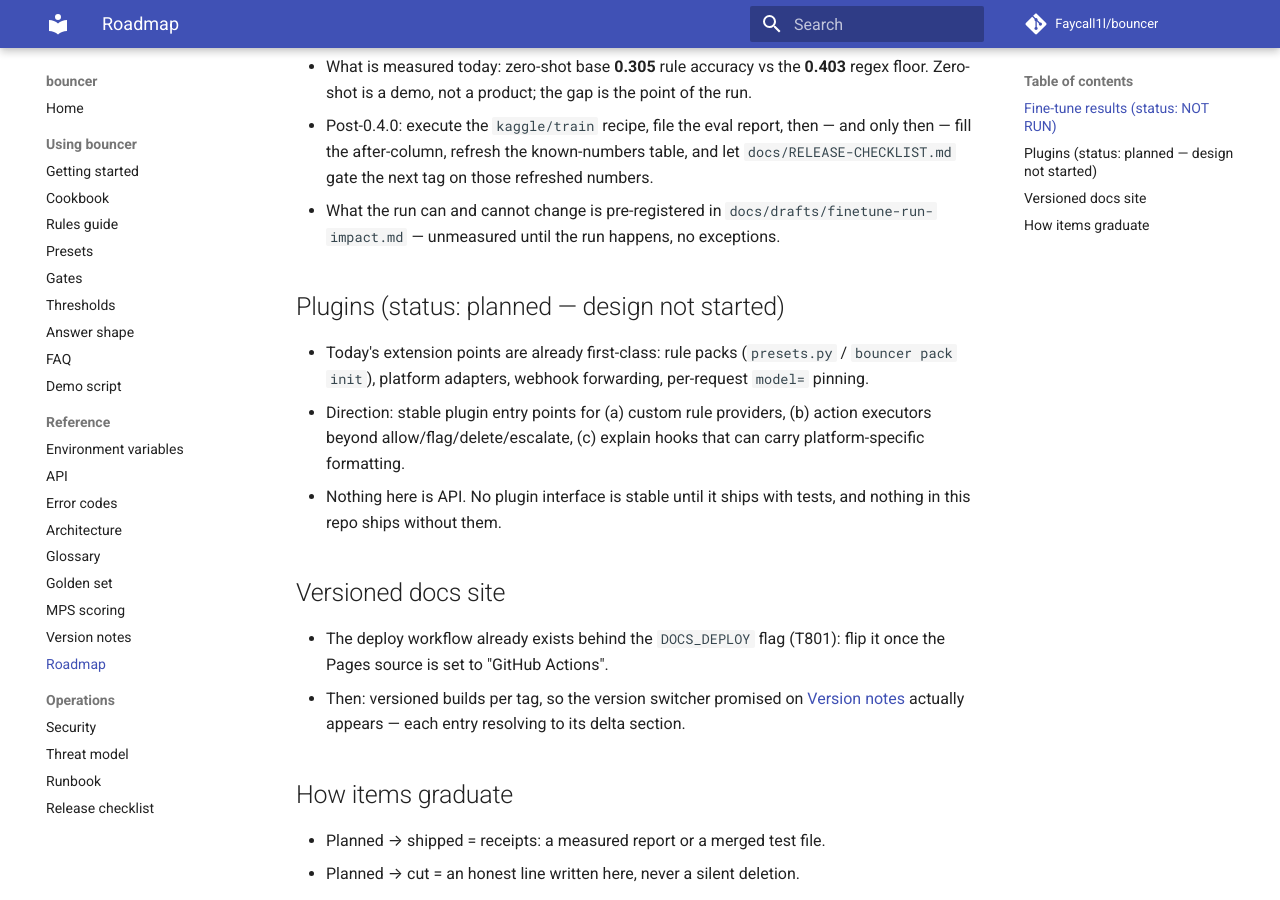
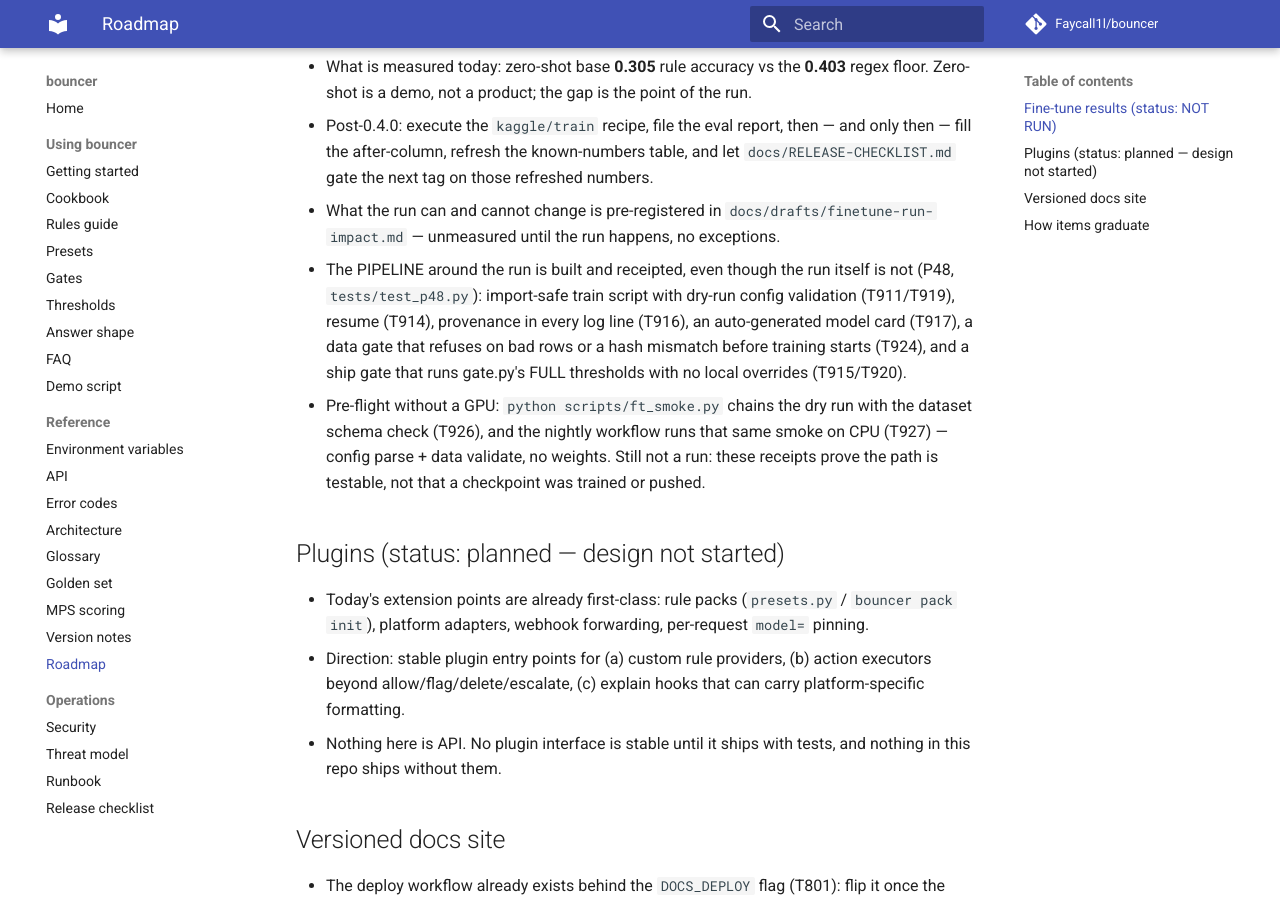
Before and after one commit to Faycall1l/bouncer, an MkDocs documentation site: the page built from docs/ROADMAP.md, in a window 1280 px wide and 900 px high, scrolled down 394 px. Built offline with MkDocs 1.6.1 and Material for MkDocs 9.7.7, drawn with Linux system fonts in a browser that asks for light colours; comment, search, counter and statistics services are not loaded.

Commit message:
T928 docs: ROADMAP fine-tune section updated with pipeline receipts (status stays NOT RUN — honest) — P48 path receipts, limit stated, citation integrity test

```diff
--- a/docs/ROADMAP.md
+++ b/docs/ROADMAP.md
@@ -23,6 +23,18 @@ uses.
 * What the run can and cannot change is pre-registered in
   `docs/drafts/finetune-run-impact.md` — unmeasured until the run
   happens, no exceptions.
+* The PIPELINE around the run is built and receipted, even though the
+  run itself is not (P48, `tests/test_p48.py`): import-safe train script
+  with dry-run config validation (T911/T919), resume (T914), provenance
+  in every log line (T916), an auto-generated model card (T917), a data
+  gate that refuses on bad rows or a hash mismatch before training starts
+  (T924), and a ship gate that runs gate.py's FULL thresholds with no
+  local overrides (T915/T920).
+* Pre-flight without a GPU: `python scripts/ft_smoke.py` chains the dry
+  run with the dataset schema check (T926), and the nightly workflow
+  runs that same smoke on CPU (T927) — config parse + data validate, no
+  weights. Still not a run: these receipts prove the path is testable,
+  not that a checkpoint was trained or pushed.
 
 ## Plugins (status: planned — design not started)
 
```
Also changed, not shown: TODO.md (+1 -1 lines), 1 other file.
